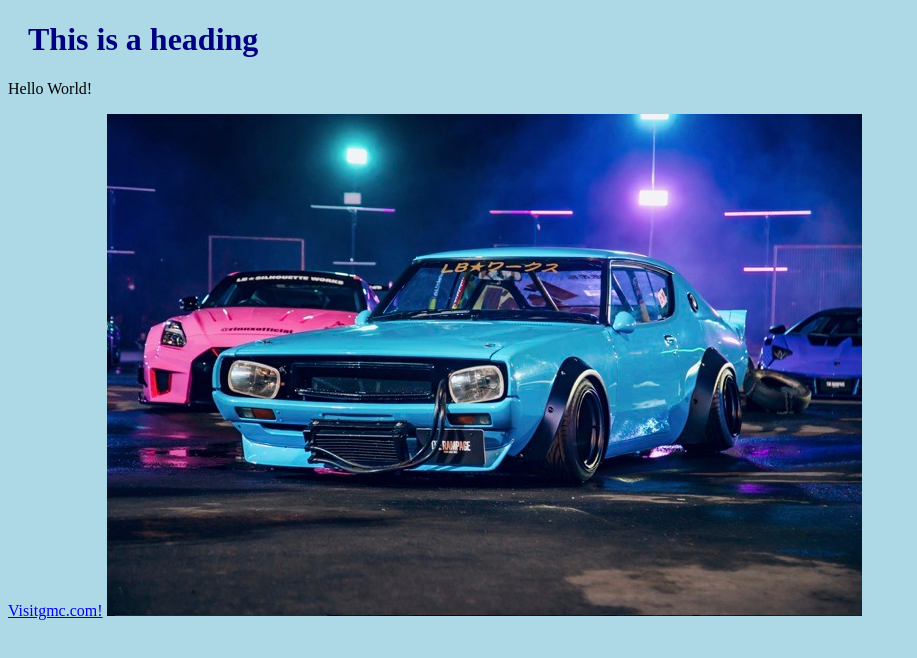
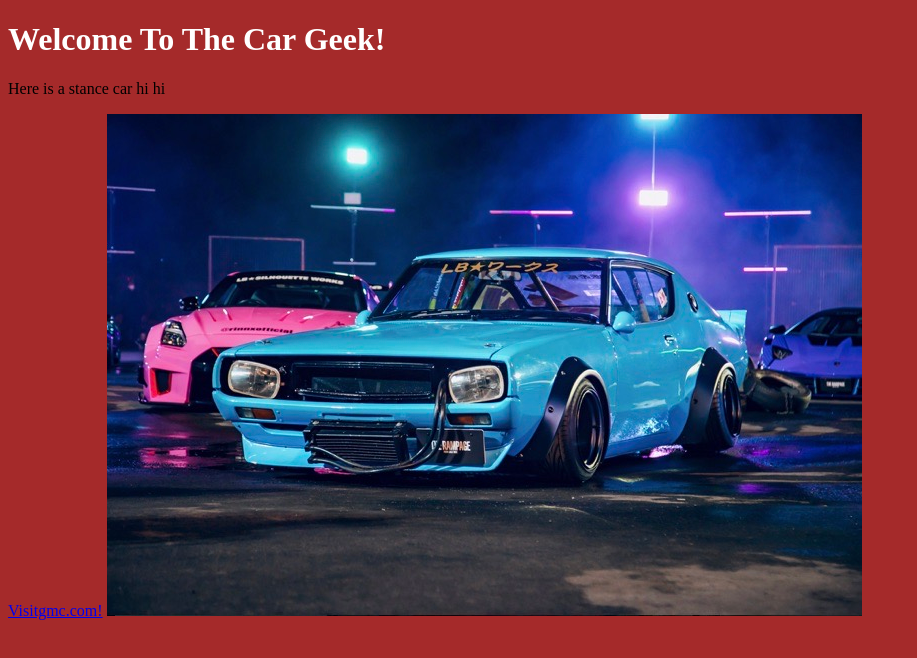
Before and after one commit to Issa313/Luxury-Detail, a plain HTML site: page index.html in a window 1280 px wide. Shown: the whole page, without its empty margins (0-917 px from the left). Drawn offline with Linux system fonts and the light colour scheme; files whose address does not match are found by name.

Commit message:
added css,moved img,added new html file

```diff
--- a/index.html
+++ b/index.html
@@ -6,9 +6,12 @@
    </head>
    <body>
     <link rel="stylesheet" href="mystyle.css">
-      <h1>This is a heading</h1>
-      <p>Hello World!</p>
-      <a href="https://www.gmc.com">Visitgmc.com!</a>
+      <h1>Welcome To The Car Geek!</h1>
+      <p>Here is a stance car
+         hi
+         hi
+      </p>
+      <a href="https://www.gmc.com">Visitgmc.com!</a></body>
       <img src="car.jpeg" alt="car">
    </body>
 </html>
--- a/mystyle.css
+++ b/mystyle.css
@@ -1,8 +1,7 @@
 body {
-    background-color: lightblue;
+    background-color: brown;
   }
-
   h1 {
-    color: navy;
-    margin-left: 20px;
+    color: white;
+ margin-center: 20px;
   }
```
Also changed, not shown: cars.html (added), images/car.jpeg (renamed from car.jpeg).
